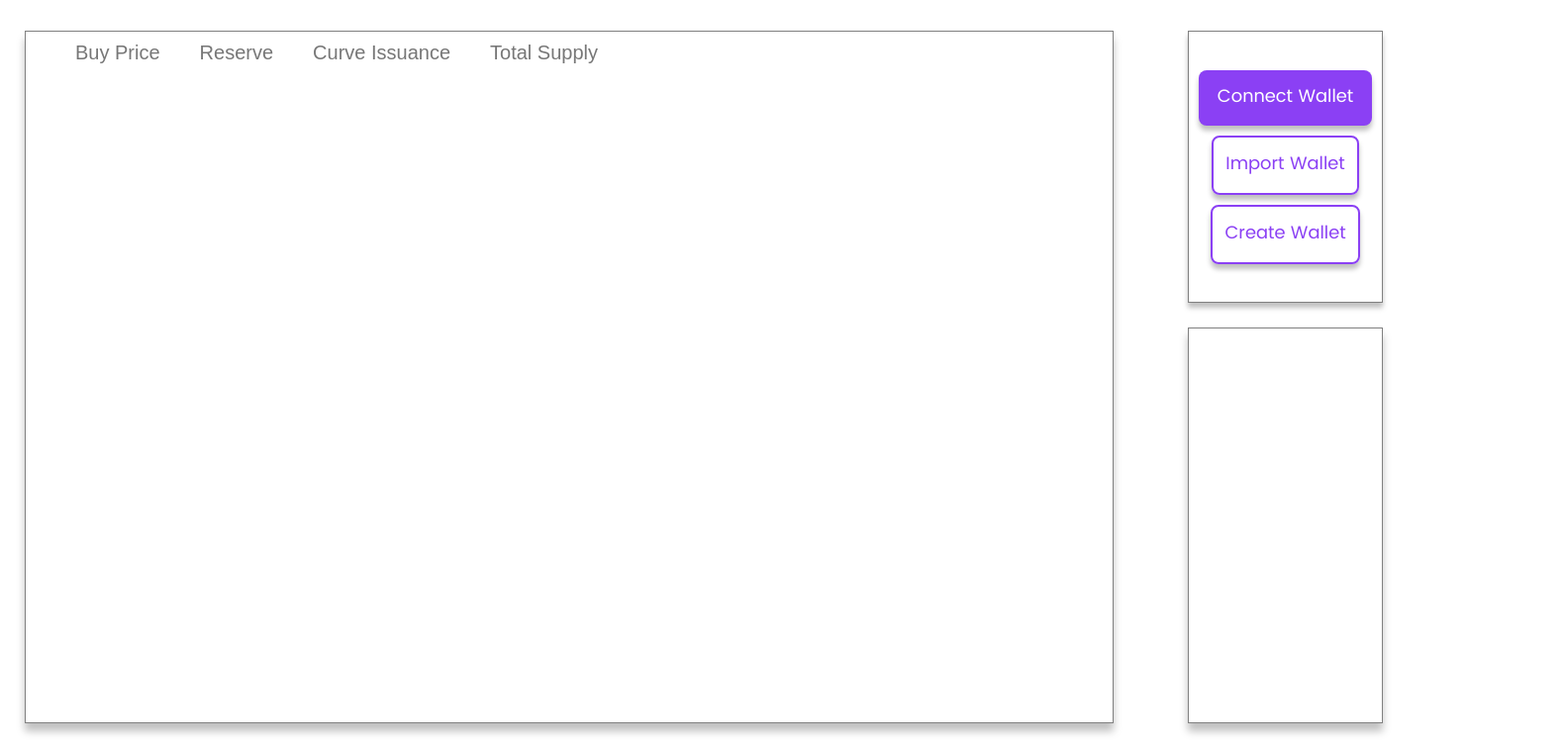
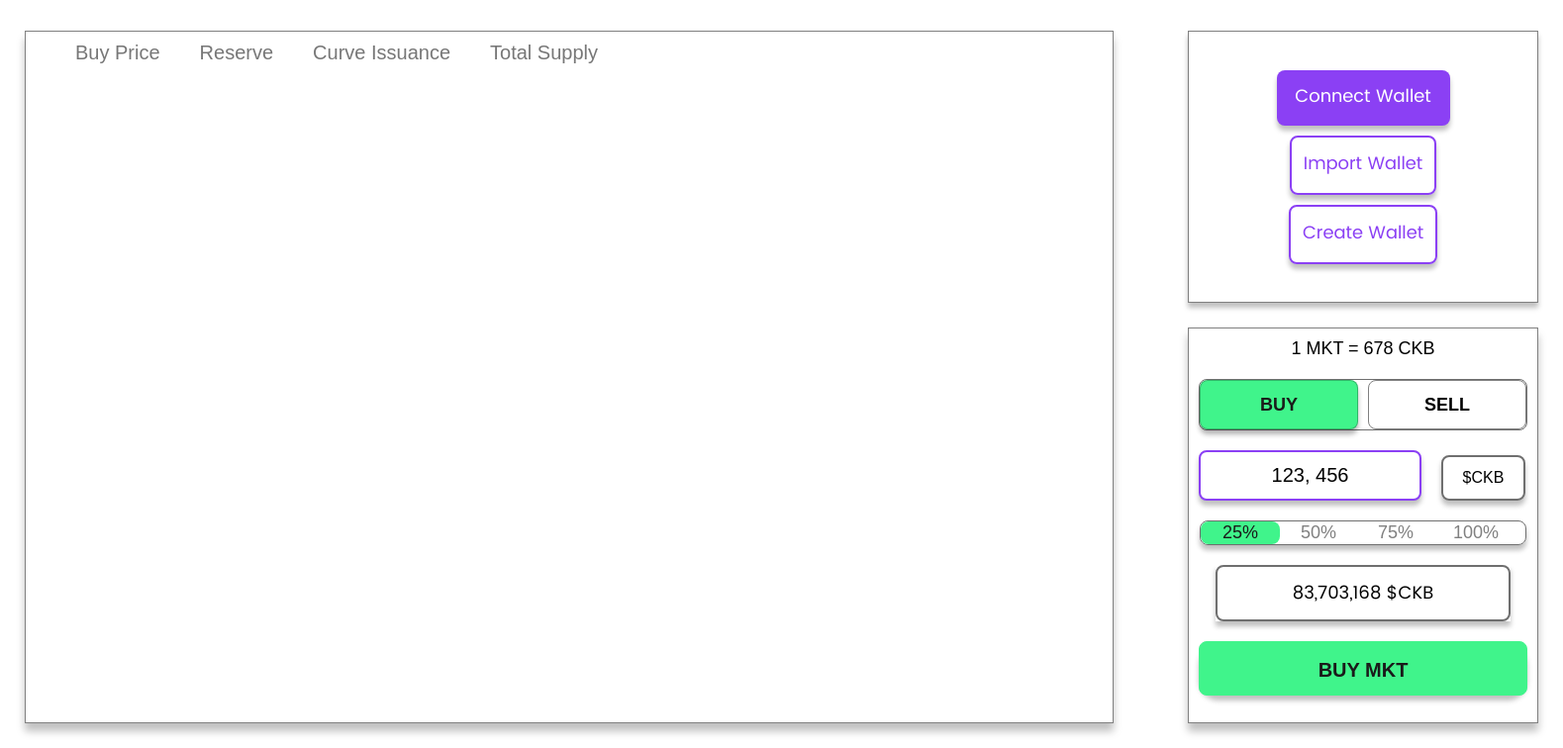
Before and after one commit to MichaelJHodge/iamm-network-bonding, a React (Create React App) app: page /curve in a window 1280 px wide. Shown: the part 208-964 px from the top of the page at 99% size, 1579 px wide, since content can reach past the window. Built offline with nearby package versions, Linux system fonts and the light colour scheme.

Commit message:
purchase UI

```diff
--- a/package.json
+++ b/package.json
@@ -14,6 +14,7 @@
     "react-router-dom": "^5.2.0",
     "react-scripts": "4.0.3",
     "styled-components": "^5.2.3",
+    "styled-icons": "^10.33.0",
     "web-vitals": "^1.1.1"
   },
   "scripts": {
--- a/src/pages/Curve/BondingCurve.elements.js
+++ b/src/pages/Curve/BondingCurve.elements.js
@@ -1,4 +1,6 @@
 import styled from "styled-components";
+import {DownArrowAlt} from '@styled-icons/boxicons-solid/DownArrowAlt';
+
 
 export const BondingCurveContainer = styled.div`
 display: grid;
@@ -216,12 +218,345 @@ export const CreateWallet = styled.div`
 
 
 export const PurchaseContainer = styled.div`
-height: 400px;
-width: 100%;
-box-shadow: 0px 8px 8px 0px rgba(0, 0, 0, 0.25);
+ display: flex;
+      flex-direction: column;
+      flex-wrap: wrap;
+      height: 400px;
+      align-self: center;
+      align-content: center;
+      align-items: center;
+      box-shadow: 0px 8px 8px 0px rgba(0, 0, 0, 0.25);
+      padding-top: 10px;
+      padding-bottom: 10px;
+      padding-right: 10px;
+      padding-left: 10px;
+      border-color: rgba(128, 128, 128, 1);
+      border-width: 1px;
+      border-style: solid;
+`
 
-border-color: rgba(128, 128, 128, 1);
-  border-width: 1px;
-  border-style: solid;
+
+export const Conversion = styled.div`
+ max-width: 148px;
+      color: black;
+      font-size: 18px;
+      letter-spacing: 0%;
+      text-align: center;
+      font-family: Montserrat, sans-serif;
+      padding-bottom: 20px;
+`
+
+
+export const Switch = styled.div`
+   display: flex;
+      flex-direction: row;
+      align-content: space-around;
+      max-width: 350px;
+      border-radius: 8px;
+      border-color: rgba(111, 111, 111, 1);
+      border-width: 1px;
+      border-style: solid;
+      margin-bottom: 20px;
+`
+
+
+export const BuySwitch = styled.div`
+max-width: 168px;
+      color: rgba(26, 26, 26, 1);
+      font-size: 18px;
+      letter-spacing: 0%;
+      text-align: center;
+      font-family: Montserrat, sans-serif;
+      font-weight: bold;
+      display: flex;
+      justify-content: center;
+      align-items: center;
+      height: 50px;
+      width: 160px;
+      margin-right: 10px;
+      border-radius: 8px;
+      background-color: #40F48B;
+      box-shadow: 0px 5px 5px 0px rgba(0, 0, 0, 0.3);
+      cursor: pointer;
+      border: 1px solid rgba(0, 0, 0, 0.25);
+`
+
+export const SellSwitch = styled.div`
+ max-width: 168px;
+      color: rgba(0, 0, 0, 1);
+      font-size: 18px;
+      text-align: center;
+      font-weight: bolder;
+      font-family: Montserrat, sans-serif;
+      display: flex;
+      justify-content: center;
+      align-items: center;
+      height: 50px;
+      width: 160px;
+      border-radius: 8px;
+      cursor: pointer;
+      background-color: white;
+      overflow: visible;
+      border: 1px solid grey;
+      &:hover{
+          color: red;
+      }
 
 `
+
+export const AmountField = styled.div`
+ display: flex;
+      flex-direction: row;
+      max-width: 330px;
+      margin-bottom: 20px;
+      align-self: flex-start;
+
+`
+
+export const Input = styled.input`
+ width: 225px;
+      color: rgba(0, 0, 0, 1);
+      font-size: 20px;
+      letter-spacing: 0%;
+      text-align: center;
+      font-family: Montserrat, sans-serif;
+      display: flex;
+      flex-direction: row;
+      justify-content: center;
+      border-radius: 8px;
+      padding-top: 12px;
+      padding-bottom: 12px;
+      padding-right: 12px;
+      padding-left: 12px;
+      margin-right: 20px;
+
+      border-color: rgba(139, 64, 244, 1);
+      border-width: 2px;
+      border-style: solid;
+      box-shadow: 0px 5px 5px 0px rgba(0, 0, 0, 0.25);
+      cursor: pointer;
+
+
+`
+
+export const Dropdown = styled.div`
+  display: flex;
+      align-self: flex-end;
+      flex-direction: row;
+      max-width: 93px;
+      width: 90px;
+      justify-content: center;
+      border-radius: 8px;
+      padding-top: 12px;
+      padding-bottom: 12px;
+      padding-right: 6px;
+      padding-left: 6px;
+      border-color: rgba(111, 111, 111, 1);
+      border-width: 2px;
+      border-style: solid;
+      box-shadow: 0px 5px 5px 0px rgba(0, 0, 0, 0.25);
+      cursor: pointer;
+
+
+`
+
+export const CKBText = styled.text`
+color: rgba(0, 0, 0, 1);
+      font-size: 16px;
+      letter-spacing: 0%;
+      text-align: left;
+      font-family: Montserrat, sans-serif;
+`
+
+export const DownArrowIcon = styled(DownArrowAlt)`
+border: solid black;
+  border-width: 0 3px 3px 0;
+  padding:3px;
+
+`
+
+
+export const Percentages = styled.div`
+display: flex;
+      flex-direction: row;
+      max-width: 336px;
+      width: 330px;
+      border-radius: 8px;
+      border-color: rgba(111, 111, 111, 1);
+      border-width: 1px;
+      border-style: solid;
+      margin-bottom: 20px;
+      box-shadow: 0px 5px 5px 0px rgba(0, 0, 0, 0.25);
+`
+
+export const Percent25 = styled.div`
+ max-width: 84px;
+      color: rgba(26, 26, 26, 1);
+      font-size: 18px;
+      letter-spacing: 0%;
+      text-align: center;
+      font-family: Montserrat, sans-serif;
+      display: flex;
+      flex-direction: row;
+      justify-content: center;
+      border-radius: 8px;
+      padding-top: 1px;
+      padding-bottom: 1px;
+      padding-right: 22px;
+      padding-left: 22px;
+      background-color: rgba(64, 244, 139, 1);
+      cursor: pointer;
+`
+export const Percent50 = styled.div`
+ max-width: 84px;
+      color: rgba(128, 128, 128, 1);
+      font-size: 18px;
+      letter-spacing: 0%;
+      text-align: center;
+      font-family: Montserrat, sans-serif;
+      display: flex;
+      flex-direction: row;
+      justify-content: center;
+      border-radius: 8px;
+      padding-top: 1px;
+      padding-bottom: 1px;
+      padding-right: 21px;
+      padding-left: 21px;
+      cursor: pointer;
+`
+
+export const Percent75 = styled.div`
+  max-width: 84px;
+      color: rgba(128, 128, 128, 1);
+      font-size: 18px;
+      letter-spacing: 0%;
+      text-align: center;
+      font-family: Montserrat, sans-serif;
+      display: flex;
+      flex-direction: row;
+      justify-content: center;
+      border-radius: 8px;
+      padding-top: 1px;
+      padding-bottom: 1px;
+      padding-right: 21px;
+      padding-left: 21px;
+      cursor: pointer;
+`
+
+export const Percent100 = styled.div`
+ max-width: 84px;
+      color: rgba(128, 128, 128, 1);
+      font-size: 18px;
+      letter-spacing: 0%;
+      text-align: center;
+      font-family: Montserrat, sans-serif;
+      display: flex;
+      flex-direction: row;
+      justify-content: center;
+      border-radius: 8px;
+      padding-top: 1px;
+      padding-bottom: 1px;
+      padding-right: 21px;
+      padding-left: 21px;
+      cursor: pointer;
+`
+
+
+
+export const TotalAmountContainer = styled.div`
+ display: flex;
+      flex-direction: column;
+      max-width: 336px;
+      width: 90%;
+      margin-bottom: 20px;
+      box-shadow: 0px 5px 5px 0px rgba(0, 0, 0, 0.25);
+`
+
+
+export const TotalAmountField = styled.div`
+display: flex;
+      flex-direction: column;
+      max-width: 336px;
+      border-radius: 8px;
+      padding-top: 12px;
+      padding-bottom: 12px;
+      padding-right: 12px;
+      padding-left: 12px;
+      border-color: rgba(111, 111, 111, 1);
+      border-width: 2px;
+      border-style: solid;
+`
+
+export const Amount = styled.div`
+ max-width: 312px;
+      color: rgba(0, 0, 0, 1);
+      font-size: 18px;
+      letter-spacing: 0%;
+      text-align: center;
+      font-family: "Poppins";
+`
+
+export const PurchaseButtonContainer = styled.div`
+  display: flex;
+      flex-direction: column;
+      max-width: 336px;
+      width: 100%;
+      box-shadow: 0px 5px 5px 0px #7777;
+      border-radius: 20px;
+      height: 55px;
+`
+
+
+export const PurchaseButton = styled.div`
+display: flex;
+      flex-direction: column;
+      max-width: 336px;
+      height: 55px;
+      border-radius: 8px;
+      padding-top: 12px;
+      padding-bottom: 12px;
+      padding-right: 12px;
+      padding-left: 12px;
+      background-color: rgba(64, 244, 139, 1);
+      align-items: center;
+      cursor: pointer;
+      border: 1px solid rgba(64, 244, 139, 1);
+`
+
+export const PurchaseMKTText = styled.div`
+ color: rgba(26, 26, 26, 1);
+      font-size: 20px;
+      letter-spacing: 0%;
+      width: 100px;
+      margin-top: 5px;
+      text-align: center;
+      font-family: Montserrat, sans-serif;
+      font-weight: bold;
+`
+
+export const SellButton = styled.div`
+ display: flex;
+      flex-direction: column;
+      max-width: 336px;
+      height: 55px;
+      border-radius: 8px;
+      padding-top: 12px;
+      padding-bottom: 12px;
+      padding-right: 12px;
+      padding-left: 12px;
+      background-color: red;
+      align-items: center;
+      cursor: pointer;
+      border: 1px solid red;
+`
+
+export const SellMKTText = styled.div`
+color: white;
+      font-size: 20px;
+      letter-spacing: 0%;
+      width: 100px;
+      margin-top: 5px;
+      text-align: center;
+      font-family: Montserrat, sans-serif;
+      font-weight: bold;
+`
--- a/src/pages/Curve/BondingCurve.js
+++ b/src/pages/Curve/BondingCurve.js
@@ -15,7 +15,27 @@ import {
   Supply,
   ConnectWallet,
   CreateWallet,
-  ImportWallet
+  ImportWallet,
+  Switch,
+  Conversion,
+  BuySwitch,
+  SellSwitch,
+  AmountField,
+  Input,
+  Dropdown,
+  CKBText,
+  Percentages,
+  Percent25,
+  Percent50,
+  Percent75,
+  Percent100,
+  TotalAmountContainer,
+  TotalAmountField,
+  Amount,
+  PurchaseButtonContainer,
+  PurchaseButton,
+  PurchaseMKTText,
+
 } from "../Curve/BondingCurve.elements"
 
 
@@ -46,7 +66,37 @@ export default function BondingCurve() {
             <CreateWallet>Create Wallet</CreateWallet>
             </WalletContainer>
             <PurchaseContainer>
+              <Conversion>1 MKT = 678 CKB</Conversion>
+              <Switch>
+              <BuySwitch>BUY </BuySwitch>
+              <SellSwitch>SELL</SellSwitch>
+              </Switch>
+              <AmountField>
+                <Input type="text" value="123, 456"/>
+                <Dropdown>
+                  <CKBText>$CKB</CKBText>
+                </Dropdown>
+              </AmountField>
 
+              <Percentages>
+              <Percent25>25%</Percent25>
+              <Percent50>50%</Percent50>
+              <Percent75>75%</Percent75>
+              <Percent100>100%</Percent100>
+
+              </Percentages>
+
+              <TotalAmountContainer>
+                <TotalAmountField>
+                  <Amount>83,703,168 $CKB</Amount>
+                </TotalAmountField>
+              </TotalAmountContainer>
+
+              <PurchaseButtonContainer>
+                <PurchaseButton>
+                  <PurchaseMKTText>BUY MKT</PurchaseMKTText>
+                </PurchaseButton>
+              </PurchaseButtonContainer>
             </PurchaseContainer>
         </PurchaseColumn>
 
```
Also changed, not shown: 1 other file (tests, documents, lock files or other folders).
